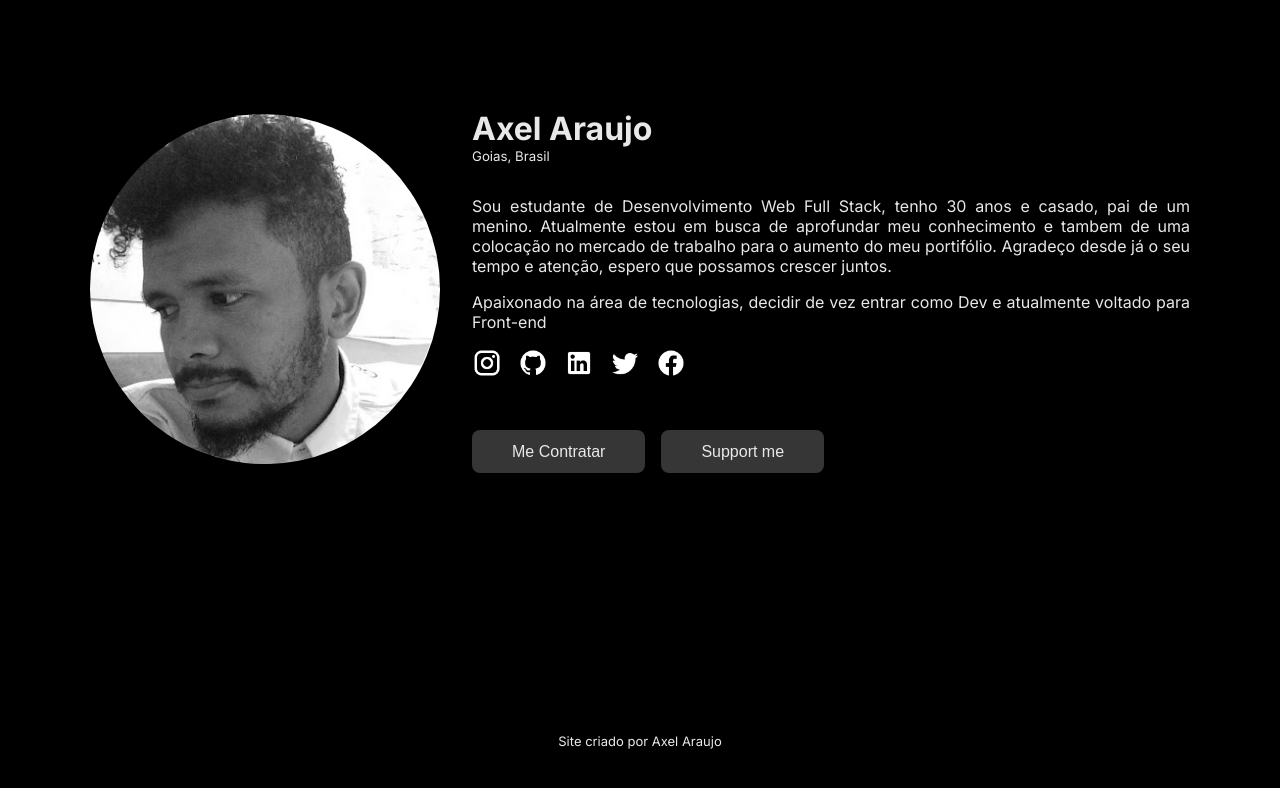
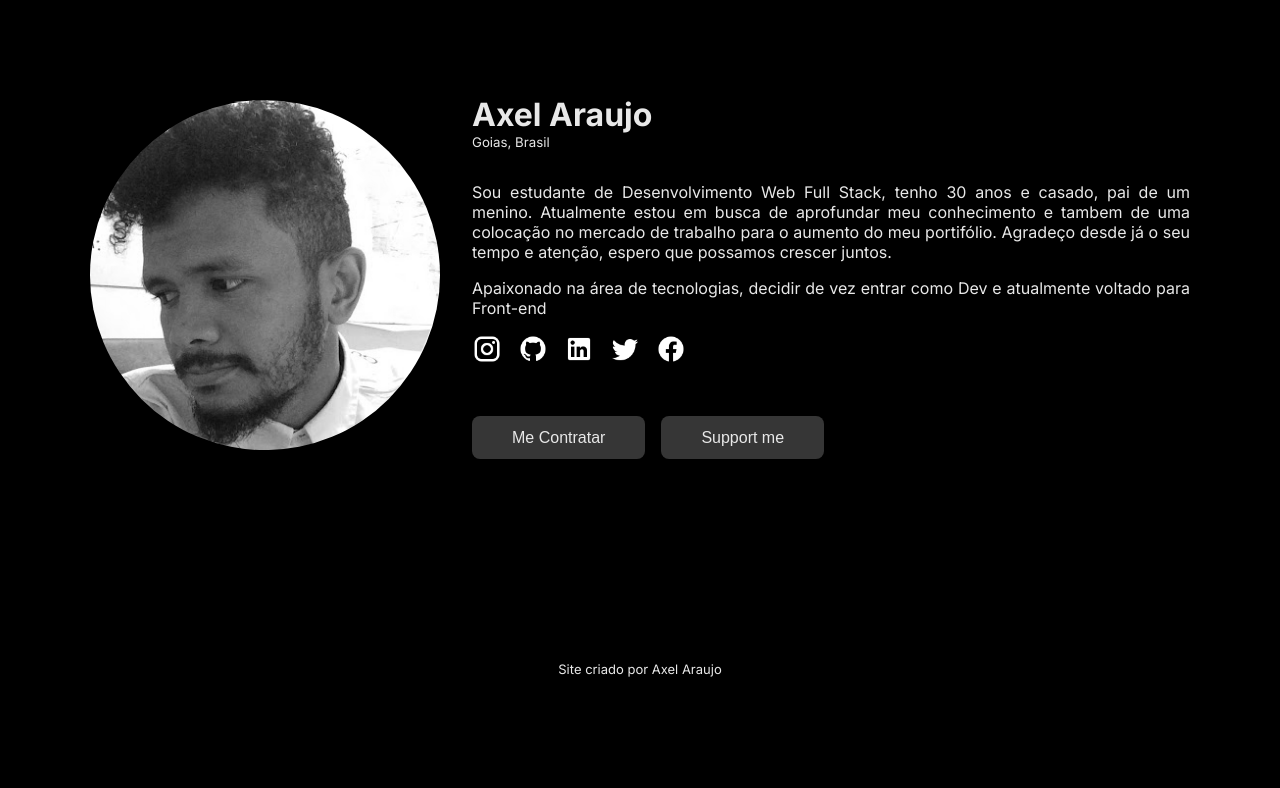
Before and after one commit to axelfaraujo/axel-projeto1, a plain HTML site: page index.html in a window 1280 px wide. Drawn offline with Linux system fonts and the light colour scheme.

Commit message:
ajustando padding botton

```diff
--- a/estilo/style.css
+++ b/estilo/style.css
@@ -119,8 +119,8 @@ a{
 }
 
 footer{
-    margin-bottom: -9%;
-    text-align: center;
+    padding: 12px;
+     text-align: center;
     font-size: small;
     color: #e8e8e8;
 }
```
